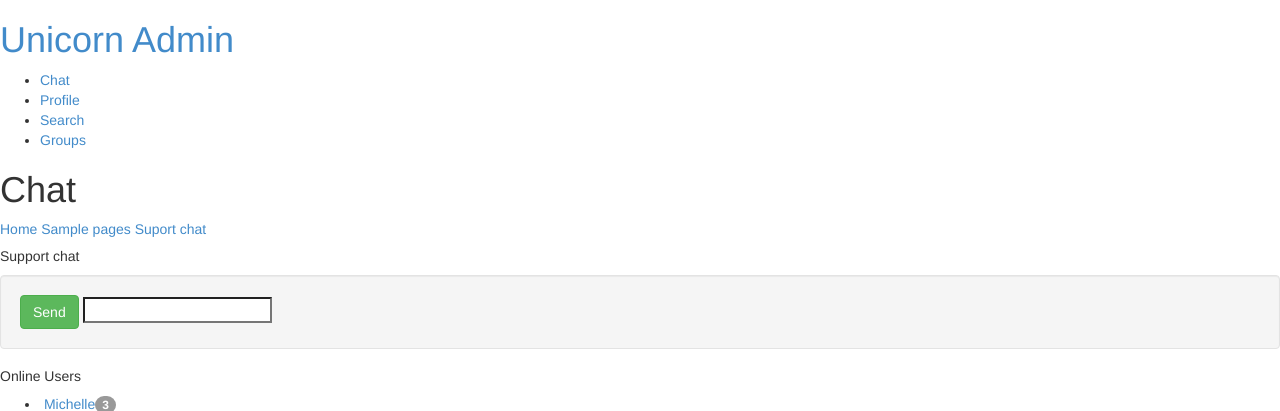
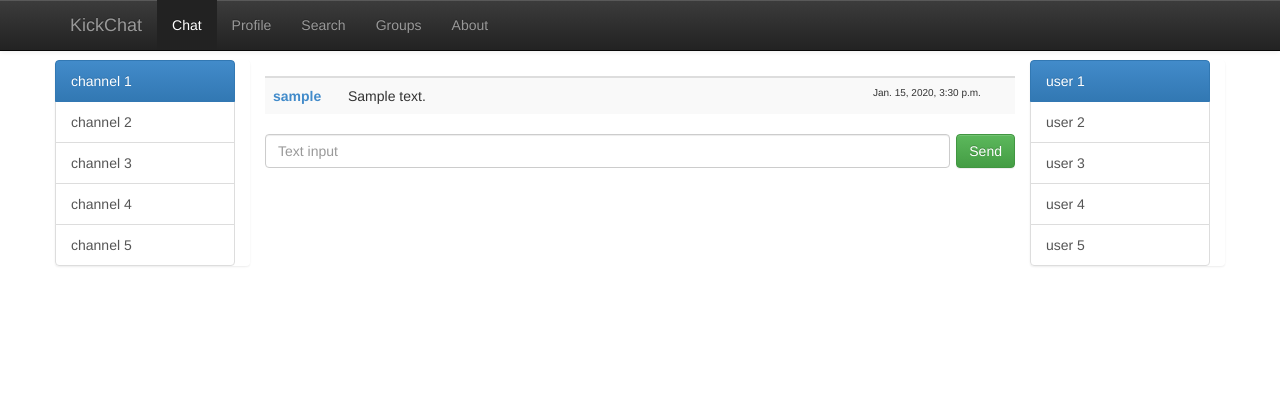
Before and after one commit to desouradeep/kickchat, a Django app: page /chat/ in a window 1280 px wide. Shown: the top 411 px of the page. After the commit the page ends 267 px from the top, so only its background shows below. Run offline with Django 3.2, Linux system fonts and the light colour scheme; tables that the repository leaves empty hold one stand-in row (values such as "Sample post"); some libraries are stand-ins or nearby versions.

Commit message:
Used bootstrap3

```diff
--- a/templates/base.html
+++ b/templates/base.html
@@ -1,38 +1,45 @@
 <!DOCTYPE html>
 <html lang="en">
-	<head>
-		<title>Unicorn Admin</title>
-		<meta charset="UTF-8" />
-        <meta name="viewport" content="width=device-width, initial-scale=1.0" />
-		<link rel="stylesheet" href="/static/css/bootstrap.min.css" />
-		<link rel="stylesheet" href="/static/css/bootstrap-responsive.min.css" />
-		<link rel="stylesheet" href="/static/css/unicorn.main.css" />
-		<link rel="stylesheet" href="/static/css/unicorn.grey.css" class="skin-color" />
-	</head>
-	<body>
+<head>
+  <meta http-equiv="content-type" content="text/html; charset=utf-8">
+  <title>KickChat</title>
+  <link href="{{STATIC_URL}}css/bootstrap.min.css" rel="stylesheet" />
+  <link href="{{STATIC_URL}}css/bootstrap-theme.min.css" rel="stylesheet" />
+    <style>
+    body {
+      padding-top: 60px;
+    }
+  </style>
 
+</head>
+<body>
+  {% block content %}
+  <!-- Fixed navbar -->
+    <div class="navbar navbar-default navbar-inverse navbar-fixed-top">
+      <div class="container">
+        <div class="navbar-header">
+          <a class="navbar-brand" href="#">KickChat</a>
+        </div>
+        <div class="navbar-collapse collapse">
+          <ul class="nav navbar-nav">
+            <li class="active"><a href="#">Chat</a></li>
+            <li><a href="#">Profile</a></li>
+            <li><a href="#">Search</a></li>
+            <li><a href="#">Groups</a></li>
+            <li><a href="#">About</a></li>
 
-		<div id="header">
-			<h1><a href="./dashboard.html">Unicorn Admin</a></h1>
-		</div>
+          </ul>
+          </div><!--/.nav-collapse -->
+      </div>
+    </div>
+   {% endblock %}
 
-		</div>
+   <div class="main-content container">
+   {% block container_content %}{% endblock %}
+   </div>
 
-
-		<div id="sidebar">
-			<ul>
-				<li><a href="index.html"><i class="icon icon-home"></i> <span>Chat</span></a></li>
-				<li><a href="buttons.html"><i class="icon icon-tint"></i> <span>Profile</span></a></li>
-				<li><a href="interface.html"><i class="icon icon-pencil"></i> <span>Search</span></a></li>
-				<li><a href="tables.html"><i class="icon icon-th"></i> <span>Groups</span></a></li>
-			</ul>
-
-		</div>
-		{% block container_content %}{% endblock %}
-            <script src="/static/js/jquery.min.js"></script>
-            <script src="/static/js/jquery-1.10.2.js"></script>
-            <script src="/static/js/bootstrap.min.js"></script>
-            <script src="/static/js/unicorn.js"></script>
-            <script src="/static/js/unicorn.chat.js"></script>
-	</body>
+  {% block js %}
+    <script src="{{STATIC_URL}}js/bootstrap.min.js"></script>
+  {% endblock %}
+</body>
 </html>
--- a/templates/chat.html
+++ b/templates/chat.html
@@ -1,82 +1,63 @@
 {% extends "base.html" %}
 {% block container_content %}
-<!DOCTYPE html>
-<html lang="en">
-	<head>
-		<title>Unicorn Admin</title>
-		<meta charset="UTF-8" />
-        <meta name="viewport" content="width=device-width, initial-scale=1.0" />
-		<link rel="stylesheet" href="{{STATIC_URL}}css/bootstrap.min.css" />
-		<link rel="stylesheet" href="{{STATIC_URL}}css/bootstrap-responsive.min.css" />
-	</head>
-	<body>
+  <div class="row">
+  <div class="list-group col-md-2">
+    <a href="#" class="list-group-item active">
+      channel 1
+    </a>
+    <a href="#" class="list-group-item">channel 2</a>
+    <a href="#" class="list-group-item">channel 3</a>
+    <a href="#" class="list-group-item">channel 4</a>
+    <a href="#" class="list-group-item">channel 5</a>
+  </div>
+  <div class="col-md-8">
+      <table class="table table-striped table-hover">
+      <thead>
+        <tr>
+            <th style='width:10%;'></th>
+            <th style='width:70%;'></th>
+            <th style='width:20%;'></th>
+        </tr>
+      </thead>
+      <tbody>
+        {% for m in msg %}
+            <tr>
+                <td>
+                    <a href='#'><b>{{ m.username }}</b></a>
+                </td>
+                <td>
+                    {{ m.message  }}
+                </td>
+                <td style='font-size:10px;'>
+                    {{ m.time }}
+                </td>
+            </tr>
+        {% endfor %}
+      </tbody>
+      </table>
+
+	   <form method="POST" accept-charset="UTF-8">{% csrf_token %}
+	   <div class='row'>
+	      <div class='col-lg-11' >
+		  <input type="text" class="form-control pull-left" placeholder="Text input" name='msg'>
+	      </div>
+	      <div class='col-lg-1'>
+		  <button class="btn btn-success pull-right">Send</button>
+	      </div>
+	   </div>
+	  </form>
+      </div>
 
 
+  <div class="list-group col-md-2">
+    <a href="#" class="list-group-item active">
+      user 1
+    </a>
+    <a href="#" class="list-group-item">user 2</a>
+    <a href="#" class="list-group-item">user 3</a>
+    <a href="#" class="list-group-item">user 4</a>
+    <a href="#" class="list-group-item">user 5</a>
+  </div>
+  </div>
 
-		<div id="content">
-			<div id="content-header">
-				<h1>Chat</h1>
-			</div>
-			<div id="breadcrumb">
-				<a href="#" title="Go to Home" class="tip-bottom"><i class="icon-home"></i> Home</a>
-				<a href="#">Sample pages</a>
-				<a href="#" class="current">Suport chat</a>
-			</div>
-
-			<div class="container-fluid">
-				<div class="row-fluid">
-					<div class="span12">
-						<div class="widget-box widget-chat">
-							<div class="widget-title">
-								<span class="icon">
-									<i class="icon-comment"></i>
-								</span>
-								<h5>Support chat</h5>
-							</div>
-
-							<div class="widget-content nopadding">
-								<div class="chat-content panel-left">
-								   <div class="chat-messages" id="chat-messages">
-										{% block chat_content %}{% endblock %}
-								   </div>
-								   <div class="chat-message well">
-
-								   <form method="POST" accept-charset="UTF-8">{% csrf_token %}
-
-								   		<button class="btn btn-success">Send</button>
-										<span class="input-box">
-											<input type="text" name="msg" id="msg-box" />
-										</span>
-								   </form>
-
-								   </div>
-
-								</div>
-								<div class="chat-users panel-right">
-									<div class="panel-title"><h5>Online Users</h5></div>
-									<div class="panel-content nopadding">
-										<ul class="contact-list">
-											<li id="user-michelle" class="online new"><a href="#"><img alt="" src"=/static/img/demo/av1.jpg" /> <span>Michelle</span></a><span class="msg-count badge badge-info">3</span></li>
-											<li id="user-neytiri"><a href="#"><img alt="" src="/static/img/demo/av2.jpg" /> <span>Neytiri</span></a></li>
-											<li id="user-cartoon-man" class="online"><a href="#"><img alt="" src="/static/img/demo/av3.jpg" /> <span>Cartoon Man</span></a></li>
-											<li id="user-rick-newton" class="online"><a href="#"><img alt="" src="/static/img/demo/av1.jpg" /> <span>Rick Newton</span></a></li>
-											<li id="user-zack-renson" class="online new"><a href="#"><img alt="" src="/static/img/demo/av2.jpg" /> <span>Zack Renson</span></a><span class="msg-count badge badge-info">1</span></li>
-											<li id="user-vladimir-ivanov"><a href="#"><img alt="" src="/static/img/demo/av3.jpg" /> <span>Wladimir Ivanov</span></a></li>
-											<li id="user-master-moda"><a href="#"><img alt="" src="/static/img/demo/av1.jpg" /> <span>Master Moda</span></a></li>
-										</ul>
-									</div>
-								</div>
-							</div>
-						</div>
-					</div>
-				</div>
-
-
-			</div>
-		</div>
-
-            <script src="{{STATIC_URL}}js/jquery-1.10.2.js"></script>
-            <script src="{{STATIC_URL}}js/bootstrap.min.js"></script>
-	</body>
-</html>
 {% endblock %}
```
